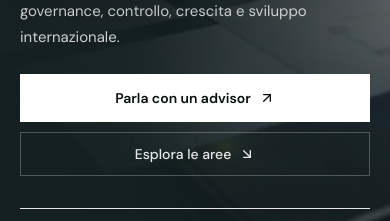
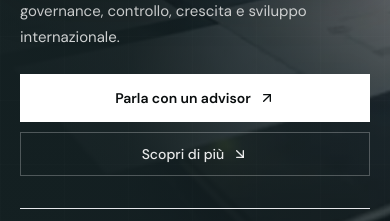
Before and after one commit to gaetanomeli95-lab/Prosperya-site, a Next.js app: page / in a window 390 px wide. Shown: the part 860-1081 px from the top of the page. Built offline with nearby package versions, Linux system fonts and the light colour scheme; a web font is replaced by a local one.

Commit message:
ux: add discover-more jump to consultation

```diff
--- a/src/components/Hero.tsx
+++ b/src/components/Hero.tsx
@@ -49,8 +49,8 @@ export function Hero() {
                   {home.hero.ctaPrimary}
                   <ArrowUpRight className="h-4 w-4 transition-transform group-hover:-translate-y-0.5 group-hover:translate-x-0.5" />
                 </Link>
-                <Link href="/servizi/" className="inline-flex min-h-11 w-full items-center justify-center gap-2 border border-white/25 px-4 py-2 text-sm font-medium !text-white/90 transition-colors hover:bg-white/8 hover:!text-white sm:w-auto sm:border-0 sm:px-1 sm:justify-end">
-                  Esplora le aree <ArrowDownRight className="h-4 w-4" />
+                <Link href="#richiedi-consulenza" className="inline-flex min-h-11 w-full items-center justify-center gap-2 border border-white/25 px-4 py-2 text-sm font-medium !text-white/90 transition-colors hover:bg-white/8 hover:!text-white sm:w-auto sm:border-0 sm:px-1 sm:justify-end">
+                  Scopri di più <ArrowDownRight className="h-4 w-4" />
                 </Link>
               </div>
             </motion.div>
```
